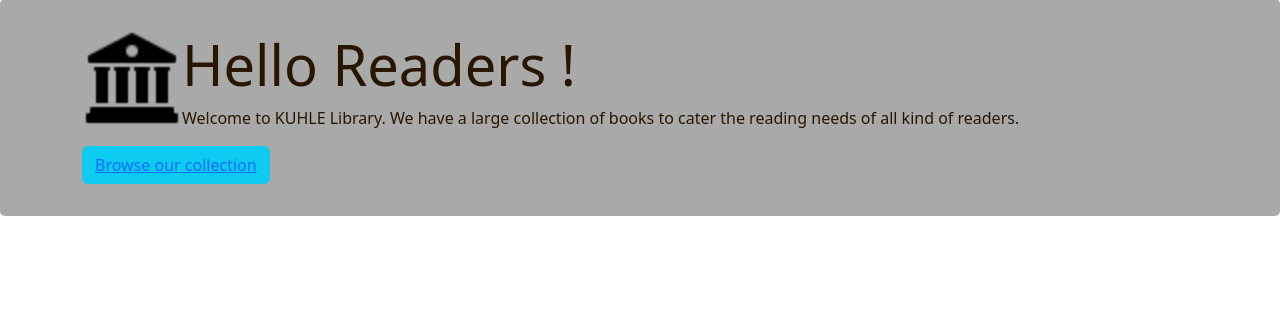
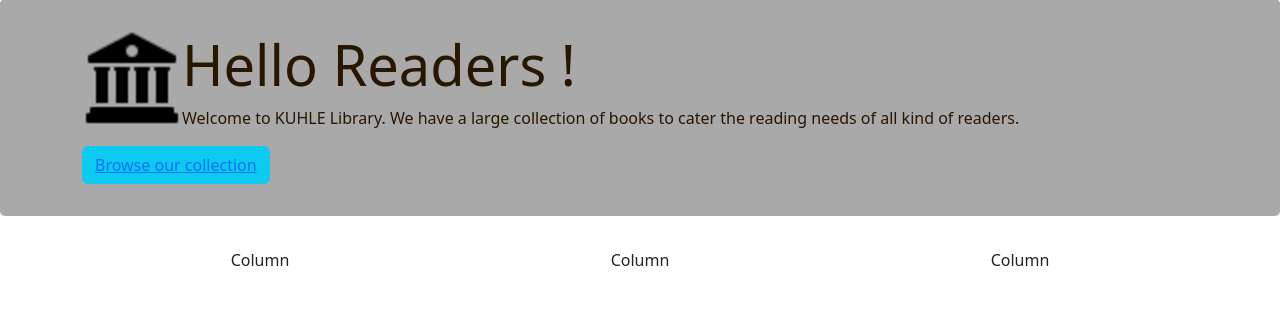
Before and after one commit to LindokuhleYende/Library-Information-Management-System, a Django app: page /home in a window 1280 px wide. Shown: the part 288-616 px from the top of the page. Run offline with Django 5.2, Linux system fonts and the light colour scheme.

Commit message:
Update home.html

```diff
--- a/lims_app/templates/home.html
+++ b/lims_app/templates/home.html
@@ -18,4 +18,17 @@
         </button>
     </div>
 </div>
+<div class="container text-center">
+    <div class="row">
+        <div class="col">
+            Column
+        </div>
+        <div class="col">
+            Column
+        </div>
+        <div class="col">
+            Column
+        </div>
+    </div>
+</div>
 {% endblock main_content %}
```
